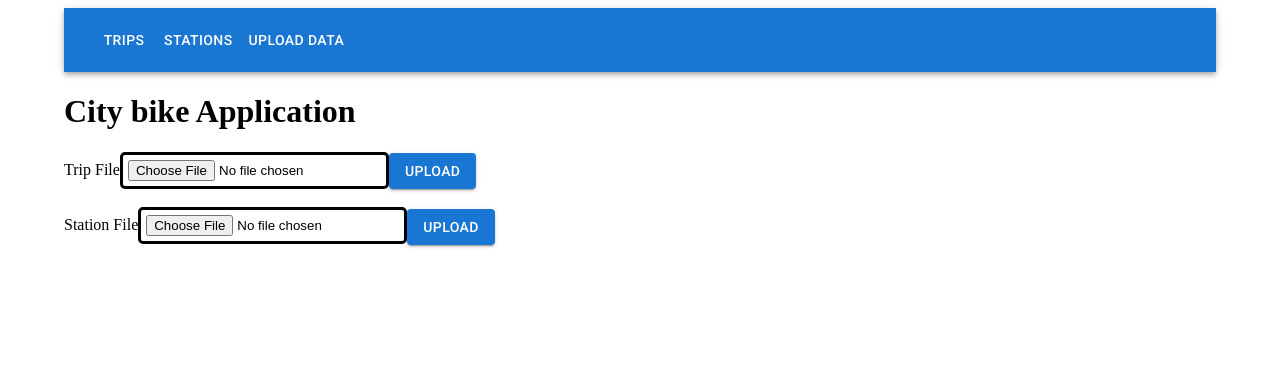
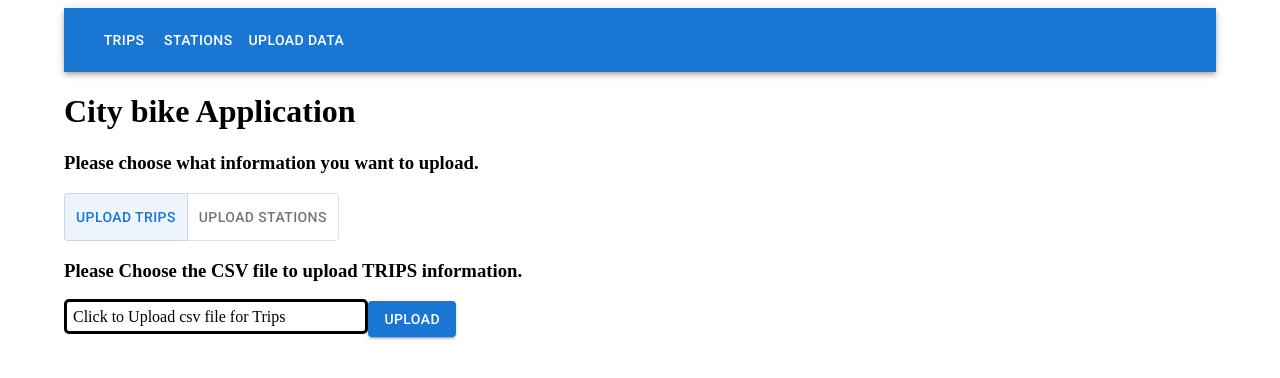
Before and after one commit to KasraSorouri/citybike-frontend, a React (Create React App) app: page /uploadFiles in a window 1280 px wide. Shown: the top 378 px of the page. Built offline with nearby package versions, Linux system fonts and the light colour scheme.

Commit message:
Add Toggle Optioan to  Reduce Mistake file Upload

```diff
--- a/src/components/FileUpload.js
+++ b/src/components/FileUpload.js
@@ -3,12 +3,15 @@ import fileService from '../servises/fileServise'
 import UploadResults from './UploadResults'
 import {
   Button,
+  ToggleButton,
+  ToggleButtonGroup
 }from '@mui/material'
 
 
 const FileUpload = () => {
   const [file, setFile] = useState(null)
   const [result, setResult] = useState(null)
+  const [fileSelect, setFileSelect ] = useState('trips')
   const inputRef = useRef(null)
 
   const tripChangeHandler = (event) => {
@@ -19,9 +22,9 @@ const FileUpload = () => {
 
   const tripUploadHandler = async() => {
     const response = await fileService.uploadTrips(file[0])
+    inputRef.current.value = null
     if (response) {
       setFile(null)
-      inputRef.current.value = null
 
       setResult(response)
     }
@@ -43,43 +46,77 @@ const FileUpload = () => {
     }
   }
 
-  return (
+  const toggleHandleChange = (event, newSelection) => {
+    setFileSelect(newSelection)
+  }
+
+  const UploadTrips = () => {
+    return(
       <div>
-      <label>Trip File</label>
+        <h3>Please Choose the CSV file to upload TRIPS information.</h3>
         <input
           id='tripFile'
           type='file'
           ref={inputRef}
           accept=".csv"
           onChange={tripChangeHandler}
-        style={{ 'borderStyle':'solid',
-          'borderRadius':'5px',
-          'padding': '5px',
-        }}
+          style={{ display: 'none' }}
         />
+        <label htmlFor='tripFile' style={{ borderStyle:'solid',
+          borderRadius:5,
+          padding: 6,
+          paddingRight:80
+        }}> Click to Upload csv file for Trips</label>
         <Button onClick={tripUploadHandler} variant="contained" >
         Upload
         </Button>
         <br/>
-      <br/>
-      <label>Station File</label>
+      </div>
+    )
+  }
+
+  const UploadStations = () => {
+    return(
+      <div>
+        <h3>Please Choose the CSV file to upload STAIONS information.</h3>
         <input
           id='StationFile'
           type='file'
           ref={inputRef}
           accept=".csv"
           onChange={stationChangeHandler}
-        style={{ 'borderStyle':'solid',
-          'borderRadius':'5px',
-          'padding': '5px',
-        }}
+          style={{ display: 'none' }}
         />
+        <label htmlFor='StationFile' style={{ borderStyle:'solid',
+          borderRadius:5,
+          padding: 6,
+          paddingRight:60
+        }}> Click to Upload csv file for Statoins</label>
         <Button onClick={stationUploadHandler} variant="contained" >
         Upload
         </Button>
         <UploadResults result={result} />
       </div>
     )
+  }
+
+  return (
+    <div>
+      <h3>Please choose what information you want to upload.</h3>
+      <ToggleButtonGroup
+        color="primary"
+        value={fileSelect}
+        exclusive
+        onChange={toggleHandleChange}
+        aria-label="Platform"
+      >
+        <ToggleButton value='trips'>Upload Trips</ToggleButton>
+        <ToggleButton value='stations'>Upload Stations</ToggleButton>
+      </ToggleButtonGroup>
+      <br />
+      { fileSelect === 'trips'? <UploadTrips /> : <UploadStations />}
+    </div>
+  )
 
 }
 
```
Lines whose indentation alone changed are shown as unchanged.
